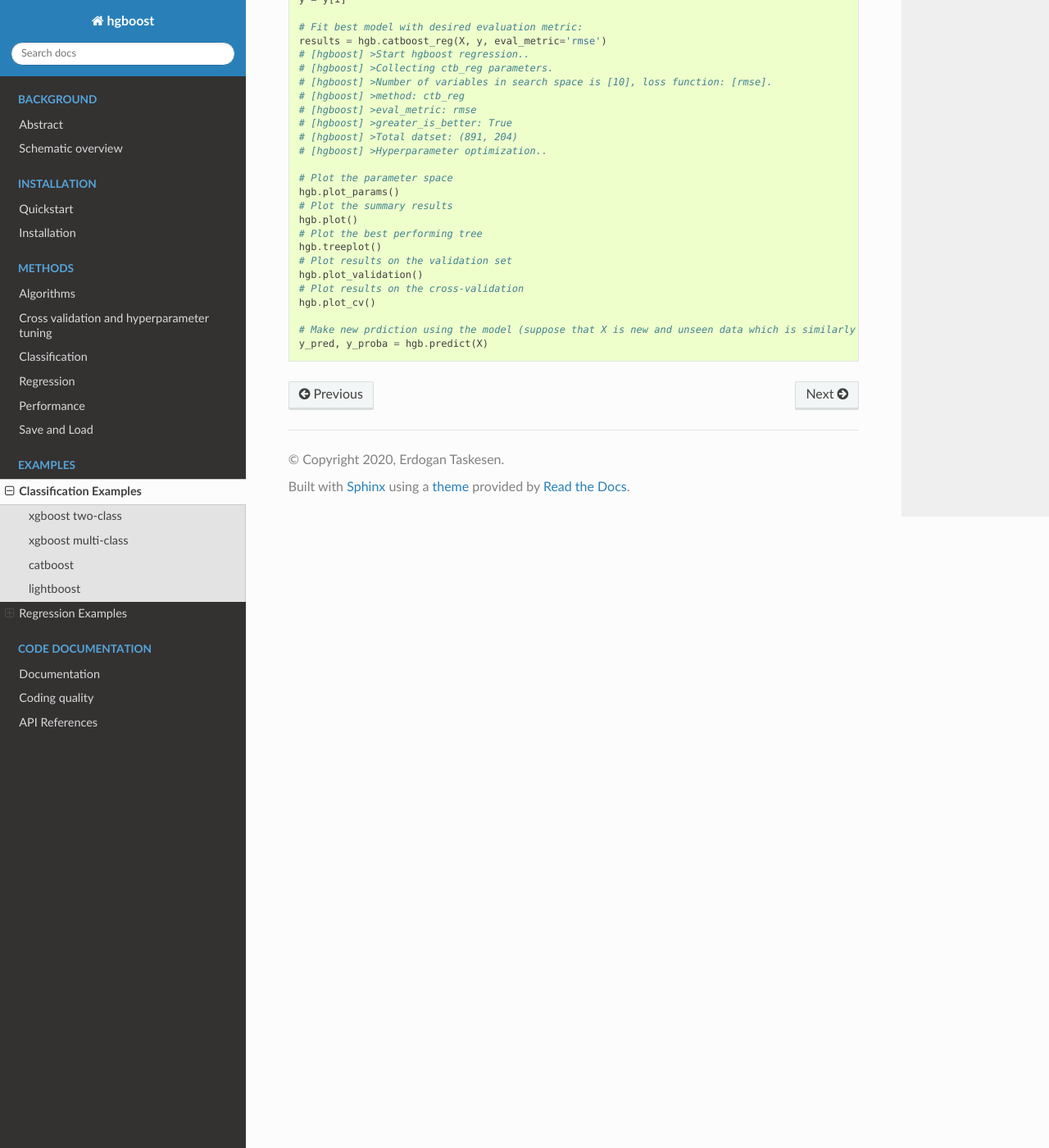
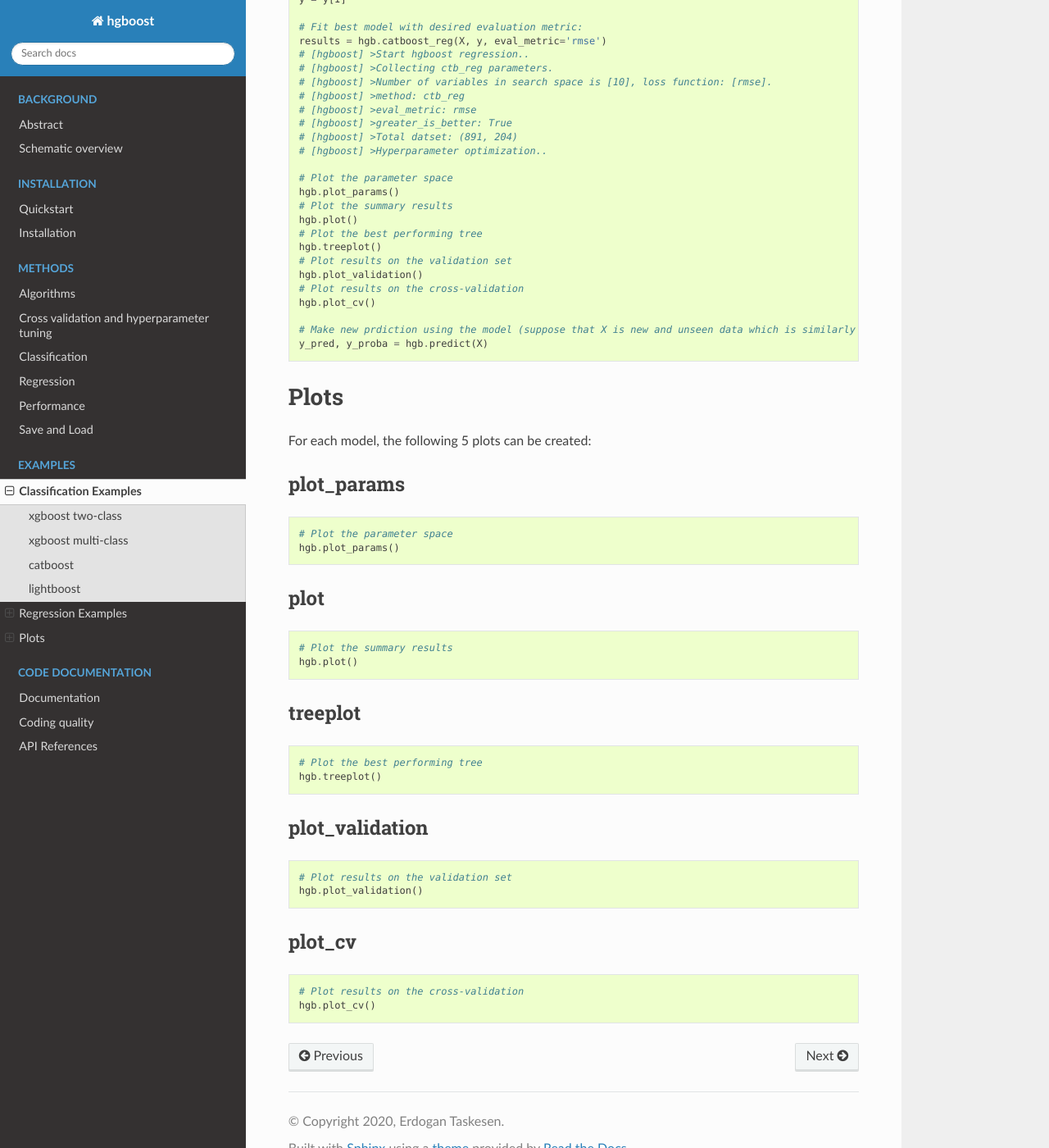
Before and after one commit to erdogant/hgboost, a Sphinx documentation site: the page built from docs/source/Examples.rst, in a window 1280 px wide and 1400 px high, scrolled down 4991 px. Shown: the whole window at 82% size. Built offline with Sphinx 7.4.7 and the Read the Docs theme 2.0.0, drawn with Linux system fonts in a browser that asks for light colours.

Commit message:
update sphinx page

```diff
--- a/docs/source/Examples.rst
+++ b/docs/source/Examples.rst
@@ -322,3 +322,54 @@ catboost_reg
 
     # Make new prdiction using the model (suppose that X is new and unseen data which is similarly prepared as for the learning process)
     y_pred, y_proba = hgb.predict(X)
+
+
+Plots
+''''''''''''''''''''''''
+
+For each model, the following 5 plots can be created:
+
+
+plot_params
+-------------------
+
+.. code:: python
+
+    # Plot the parameter space
+    hgb.plot_params()
+
+
+plot
+-------------------
+
+.. code:: python
+
+    # Plot the summary results
+    hgb.plot()
+
+
+treeplot
+-------------------
+
+.. code:: python
+
+    # Plot the best performing tree
+    hgb.treeplot()
+
+
+plot_validation
+-------------------
+
+.. code:: python
+
+    # Plot results on the validation set
+    hgb.plot_validation()
+
+
+plot_cv
+-------------------
+
+.. code:: python
+
+    # Plot results on the cross-validation
+    hgb.plot_cv()
```
